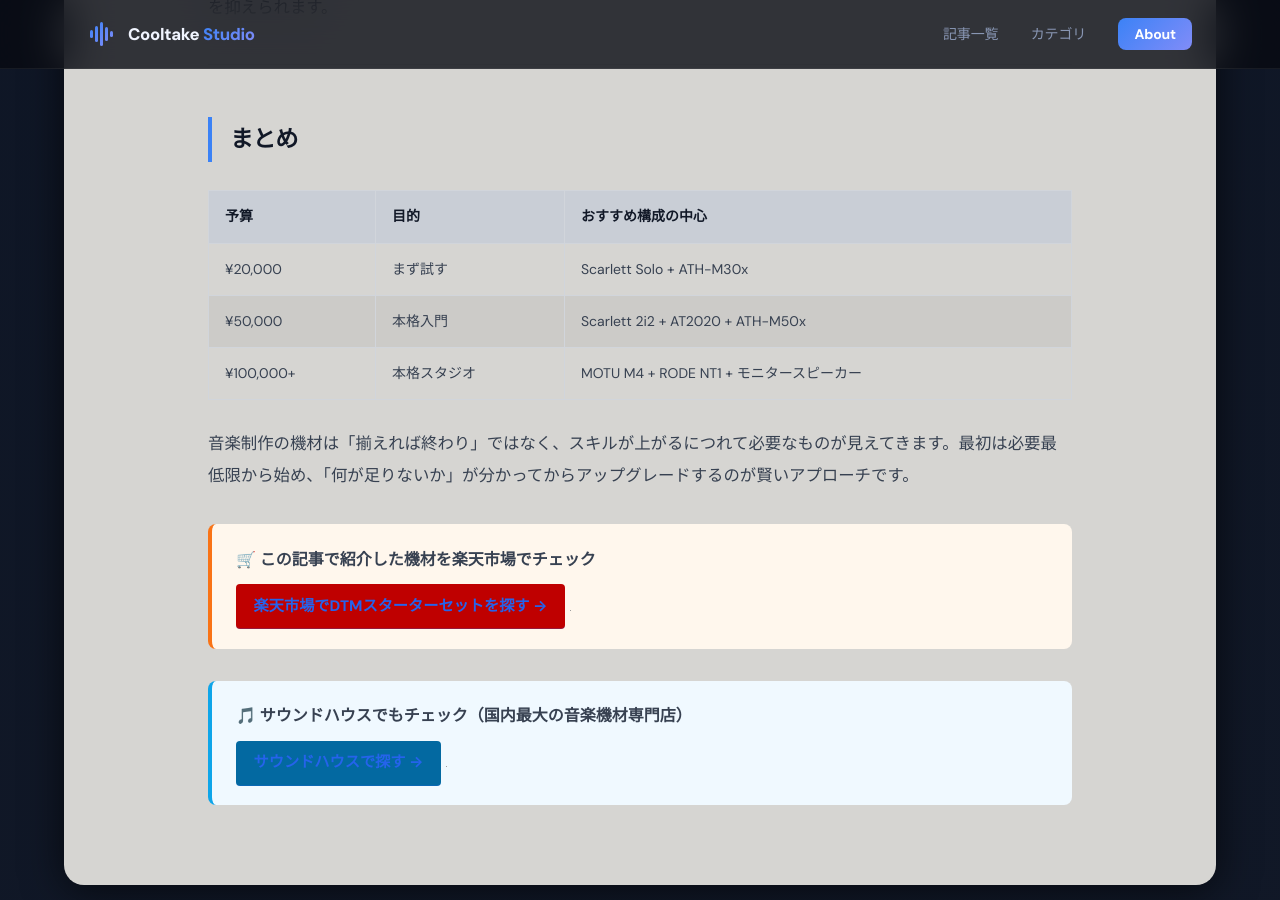
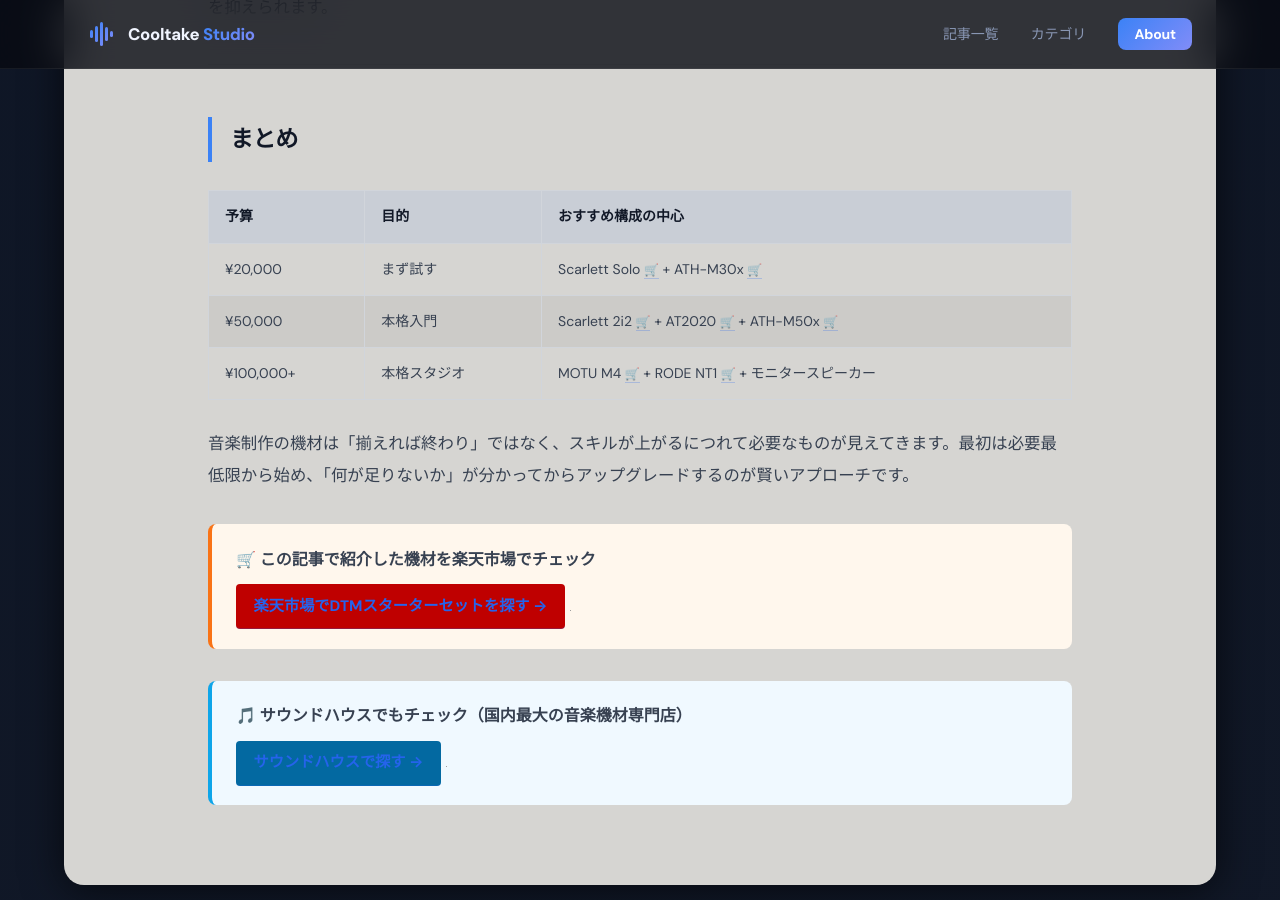
Before and after one commit to cooltake/cooltake.github.io, a Jekyll site: the page built from _posts/2026-05-12-budget-setup-guide.md, in a window 1280 px wide and 900 px high, scrolled down 4702 px. Built offline with Jekyll 4.4.1, drawn with Linux system fonts in a browser that asks for light colours; some web fonts are replaced; some of the changed text lies outside the part shown; grey boxes are pictures that could not be loaded.

Commit message:
Add soundhouse affiliate links: 2026-05-12-budget-setup-guide.md

```diff
--- a/_posts/2026-05-12-budget-setup-guide.md
+++ b/_posts/2026-05-12-budget-setup-guide.md
@@ -54,7 +54,7 @@
 | オーディオインターフェース | Focusrite Scarlett 2i2 (4th Gen)<a href="https://h.accesstrade.net/sp/cc?rk=01001xqc00os63&url=https%3A%2F%2Fwww.soundhouse.co.jp%2Fproducts%2Fdetail%2Fitem%2F328775%2F" rel="nofollow" referrerpolicy="no-referrer-when-downgrade" style="margin-left:.3em;font-size:.85em;text-decoration:none;" title="サウンドハウスで見る">🛒</a> | 約¥22,000 |
 | コンデンサーマイク | Audio-Technica AT2020<a href="https://h.accesstrade.net/sp/cc?rk=01001xqc00os63&url=https%3A%2F%2Fwww.soundhouse.co.jp%2Fproducts%2Fdetail%2Fitem%2F16117%2F" rel="nofollow" referrerpolicy="no-referrer-when-downgrade" style="margin-left:.3em;font-size:.85em;text-decoration:none;" title="サウンドハウスで見る">🛒</a> | 約¥10,000 |
 | ヘッドフォン | audio-technica ATH-M50x<a href="https://h.accesstrade.net/sp/cc?rk=01001xqc00os63&url=https%3A%2F%2Fwww.soundhouse.co.jp%2Fproducts%2Fdetail%2Fitem%2F192282%2F" rel="nofollow" referrerpolicy="no-referrer-when-downgrade" style="margin-left:.3em;font-size:.85em;text-decoration:none;" title="サウンドハウスで見る">🛒</a> | 約¥16,000 |
-| MIDIキーボード | Arturia MiniLab 3（付属音源あり）<a href="https://h.accesstrade.net/sp/cc?rk=01001xqc00os63&url=https%3A%2F%2Fwww.soundhouse.co.jp%2Fproducts%2Fdetail%2Fitem%2F319348%2F" rel="nofollow" referrerpolicy="no-referrer-when-downgrade" style="margin-left:.3em;font-size:.85em;text-decoration:none;" title="サウンドハウスで見る">🛒</a> | 約¥13,000 |
+| MIDIキーボード | Arturia MiniLab 3<a href="https://h.accesstrade.net/sp/cc?rk=01001xqc00os63&url=https%3A%2F%2Fwww.soundhouse.co.jp%2Fproducts%2Fdetail%2Fitem%2F319348%2F" rel="nofollow" referrerpolicy="no-referrer-when-downgrade" style="margin-left:.3em;font-size:.85em;text-decoration:none;" title="サウンドハウスで見る">🛒</a>（付属音源あり） | 約¥13,000 |
 | DAW | Ableton Live Lite（Scarlettに付属） | 付属 |
 
 **合計目安：約¥50,000〜¥60,000**
@@ -72,11 +72,11 @@
 
 | 機材 | モデル例 | 価格 |
 |------|---------|------|
-| オーディオインターフェース | MOTU M4（4入力）<a href="https://h.accesstrade.net/sp/cc?rk=01001xqc00os63&url=https%3A%2F%2Fwww.soundhouse.co.jp%2Fproducts%2Fdetail%2Fitem%2F269731%2F" rel="nofollow" referrerpolicy="no-referrer-when-downgrade" style="margin-left:.3em;font-size:.85em;text-decoration:none;" title="サウンドハウスで見る">🛒</a> | 約¥40,000 |
+| オーディオインターフェース | MOTU M4<a href="https://h.accesstrade.net/sp/cc?rk=01001xqc00os63&url=https%3A%2F%2Fwww.soundhouse.co.jp%2Fproducts%2Fdetail%2Fitem%2F269731%2F" rel="nofollow" referrerpolicy="no-referrer-when-downgrade" style="margin-left:.3em;font-size:.85em;text-decoration:none;" title="サウンドハウスで見る">🛒</a>（4入力） | 約¥40,000 |
 | コンデンサーマイク | RODE NT1 5th Gen<a href="https://h.accesstrade.net/sp/cc?rk=01001xqc00os63&url=https%3A%2F%2Fwww.soundhouse.co.jp%2Fproducts%2Fdetail%2Fitem%2F365622%2F" rel="nofollow" referrerpolicy="no-referrer-when-downgrade" style="margin-left:.3em;font-size:.85em;text-decoration:none;" title="サウンドハウスで見る">🛒</a> | 約¥28,000 |
 | ヘッドフォン | SONY MDR-7506<a href="https://h.accesstrade.net/sp/cc?rk=01001xqc00os63&url=https%3A%2F%2Fwww.soundhouse.co.jp%2Fproducts%2Fdetail%2Fitem%2F71254%2F" rel="nofollow" referrerpolicy="no-referrer-when-downgrade" style="margin-left:.3em;font-size:.85em;text-decoration:none;" title="サウンドハウスで見る">🛒</a> | 約¥16,000 |
-| スタジオモニター | PreSonus Eris E3.5（ペア） | 約¥12,000 |
-| MIDIキーボード | Nektar Impact LX49 mk3<a href="https://h.accesstrade.net/sp/cc?rk=01001xqc00os63&url=https%3A%2F%2Fwww.soundhouse.co.jp%2Fproducts%2Fdetail%2Fitem%2F375150%2F" rel="nofollow" referrerpolicy="no-referrer-when-downgrade" style="margin-left:.3em;font-size:.85em;text-decoration:none;" title="サウンドハウスで見る">🛒</a> | 約¥20,000 |
+| スタジオモニター | PreSonus Eris E3.5<a href="https://h.accesstrade.net/sp/cc?rk=01001xqc00os63&url=https%3A%2F%2Fwww.soundhouse.co.jp%2Fproducts%2Fdetail%2Fitem%2F248695%2F" rel="nofollow" referrerpolicy="no-referrer-when-downgrade" style="margin-left:.3em;font-size:.85em;text-decoration:none;" title="サウンドハウスで見る">🛒</a>（ペア） | 約¥12,000 |
+| MIDIキーボード | Nektar Impact LX49+<a href="https://h.accesstrade.net/sp/cc?rk=01001xqc00os63&url=https%3A%2F%2Fwww.soundhouse.co.jp%2Fproducts%2Fdetail%2Fitem%2F227186%2F" rel="nofollow" referrerpolicy="no-referrer-when-downgrade" style="margin-left:.3em;font-size:.85em;text-decoration:none;" title="サウンドハウスで見る">🛒</a> | 約¥20,000 |
 | DAW | Studio One Artist（本格的な有料DAW） | 約¥15,000 |
 
 **合計目安：約¥100,000〜¥130,000**
@@ -108,9 +108,9 @@
 
 | 予算 | 目的 | おすすめ構成の中心 |
 |------|------|-----------------|
-| ¥20,000 | まず試す | Scarlett Solo + ATH-M30x |
-| ¥50,000 | 本格入門 | Scarlett 2i2 + AT2020 + ATH-M50x |
-| ¥100,000+ | 本格スタジオ | MOTU M4 + RODE NT1 + モニタースピーカー |
+| ¥20,000 | まず試す | Scarlett Solo<a href="https://h.accesstrade.net/sp/cc?rk=01001xqc00os63&url=https%3A%2F%2Fwww.soundhouse.co.jp%2Fproducts%2Fdetail%2Fitem%2F328778%2F" rel="nofollow" referrerpolicy="no-referrer-when-downgrade" style="margin-left:.3em;font-size:.85em;text-decoration:none;" title="サウンドハウスで見る">🛒</a> + ATH-M30x<a href="https://h.accesstrade.net/sp/cc?rk=01001xqc00os63&url=https%3A%2F%2Fwww.soundhouse.co.jp%2Fproducts%2Fdetail%2Fitem%2F192278%2F" rel="nofollow" referrerpolicy="no-referrer-when-downgrade" style="margin-left:.3em;font-size:.85em;text-decoration:none;" title="サウンドハウスで見る">🛒</a> |
+| ¥50,000 | 本格入門 | Scarlett 2i2<a href="https://h.accesstrade.net/sp/cc?rk=01001xqc00os63&url=https%3A%2F%2Fwww.soundhouse.co.jp%2Fproducts%2Fdetail%2Fitem%2F328775%2F" rel="nofollow" referrerpolicy="no-referrer-when-downgrade" style="margin-left:.3em;font-size:.85em;text-decoration:none;" title="サウンドハウスで見る">🛒</a> + AT2020<a href="https://h.accesstrade.net/sp/cc?rk=01001xqc00os63&url=https%3A%2F%2Fwww.soundhouse.co.jp%2Fproducts%2Fdetail%2Fitem%2F16117%2F" rel="nofollow" referrerpolicy="no-referrer-when-downgrade" style="margin-left:.3em;font-size:.85em;text-decoration:none;" title="サウンドハウスで見る">🛒</a> + ATH-M50x<a href="https://h.accesstrade.net/sp/cc?rk=01001xqc00os63&url=https%3A%2F%2Fwww.soundhouse.co.jp%2Fproducts%2Fdetail%2Fitem%2F192282%2F" rel="nofollow" referrerpolicy="no-referrer-when-downgrade" style="margin-left:.3em;font-size:.85em;text-decoration:none;" title="サウンドハウスで見る">🛒</a> |
+| ¥100,000+ | 本格スタジオ | MOTU M4<a href="https://h.accesstrade.net/sp/cc?rk=01001xqc00os63&url=https%3A%2F%2Fwww.soundhouse.co.jp%2Fproducts%2Fdetail%2Fitem%2F269731%2F" rel="nofollow" referrerpolicy="no-referrer-when-downgrade" style="margin-left:.3em;font-size:.85em;text-decoration:none;" title="サウンドハウスで見る">🛒</a> + RODE NT1<a href="https://h.accesstrade.net/sp/cc?rk=01001xqc00os63&url=https%3A%2F%2Fwww.soundhouse.co.jp%2Fproducts%2Fdetail%2Fitem%2F365622%2F" rel="nofollow" referrerpolicy="no-referrer-when-downgrade" style="margin-left:.3em;font-size:.85em;text-decoration:none;" title="サウンドハウスで見る">🛒</a> + モニタースピーカー |
 
 音楽制作の機材は「揃えれば終わり」ではなく、スキルが上がるにつれて必要なものが見えてきます。最初は必要最低限から始め、「何が足りないか」が分かってからアップグレードするのが賢いアプローチです。
 
```
